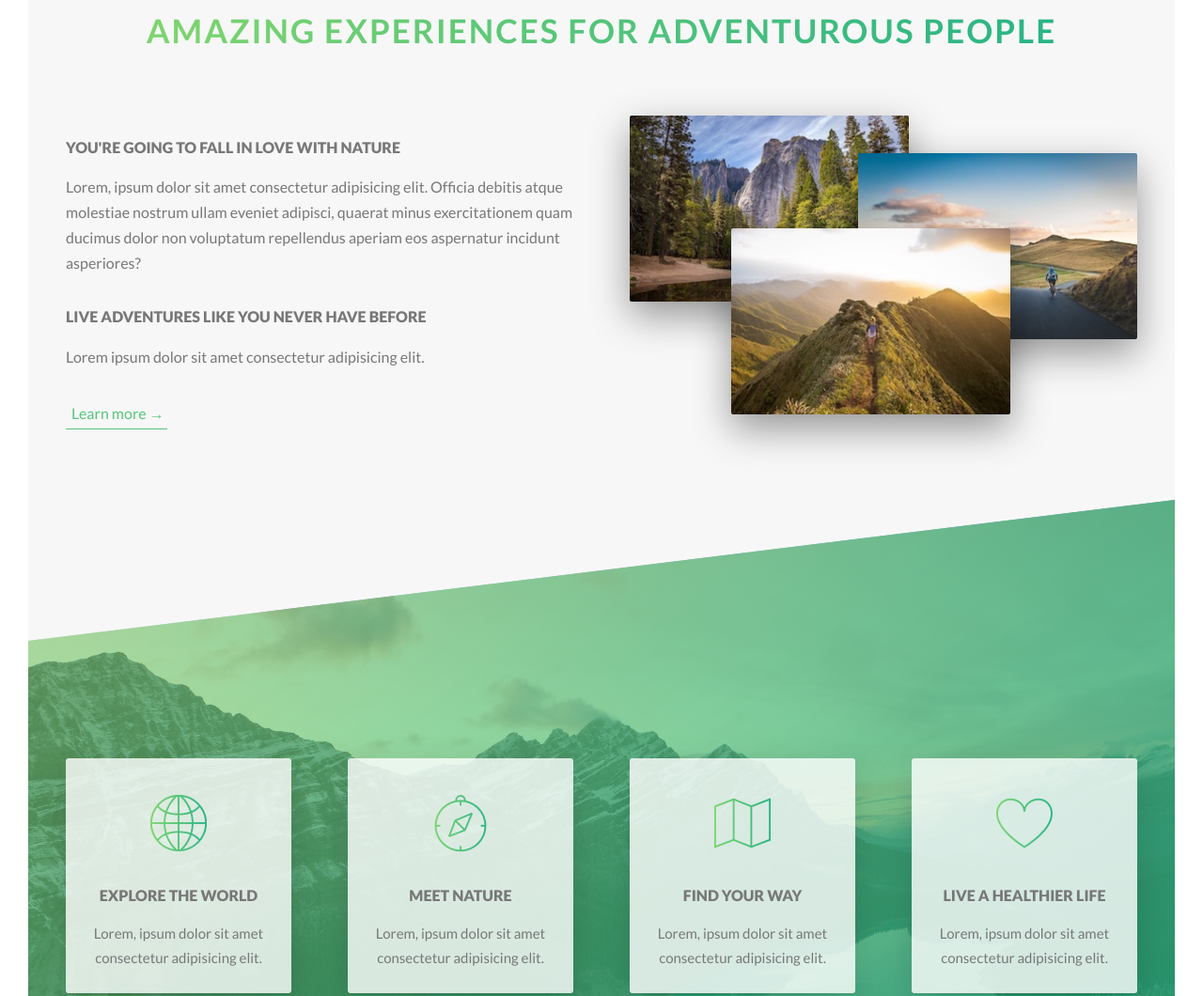
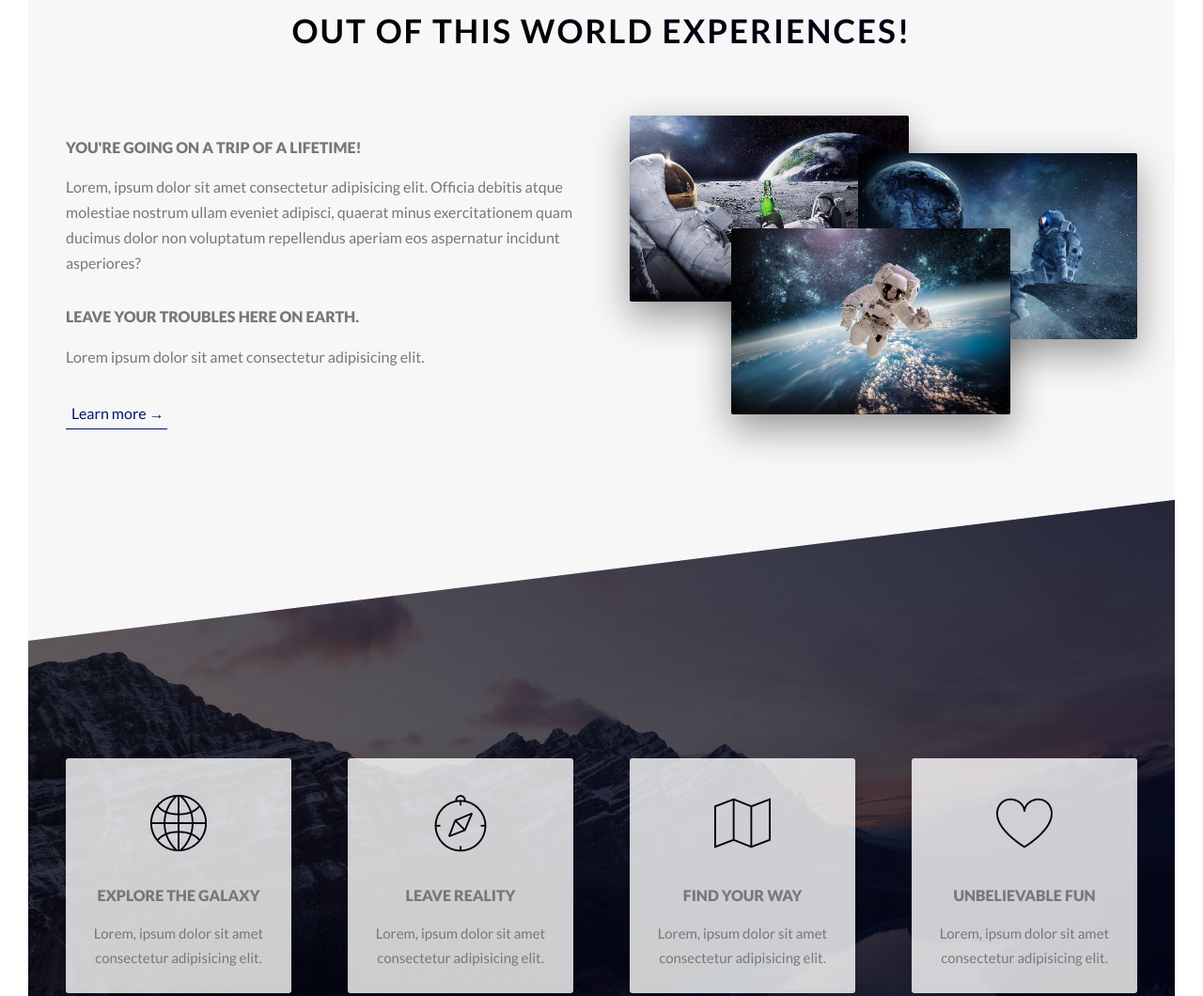
Before and after one commit to KHUDNELL/GalaxyTrek, a website: page index.html in a window 1280 px wide. Shown: the part 877-1937 px from the top of the page at 94% size. Drawn offline with Linux system fonts and the light colour scheme.

Commit message:
getting there

```diff
--- a/index.html
+++ b/index.html
@@ -9,7 +9,7 @@
 
         <link rel="stylesheet" href="css/icon-font.css">
         <link rel="stylesheet" href="css/style.css">
-        <link rel="shortcut icon" type="image/png" href="img/favicon.png">
+        <!--<link rel="shortcut icon" type="image/png" href="img/favicon.png">-->
 
         <title>Galaxy Trek | Discover What's Out There</title>
     </head>
@@ -53,7 +53,7 @@
                 <span class="heading-primary--sub">Discover What's Out There</span>
             </h1>
 
-            <a href="#" class="btn btn--white btn--animated">See Our Tours</a>
+            <a href="#popular" class="btn btn--white btn--animated">See Our Tours</a>
         </div>
         </header>
           <!-- Why can't you run in a campground? -->
@@ -62,15 +62,15 @@
             <section class="section-about">
                 <div class="u-center-text u-margin-bottom-lg">
                 <h2 class="heading-secondary">
-                    Amazing Experiences for Adventurous People
+                    Out of this world experiences!
                 </h2>
             </div>
             <div class="row">
                 <div class="col-1-of-2">
-                   <h3 class="heading-tertiary u-margin-bottom-sm">You're going to fall in love with nature</h3>
+                   <h3 class="heading-tertiary u-margin-bottom-sm">You're going on a trip of a lifetime!</h3>
                    <p class="paragraph">Lorem, ipsum dolor sit amet consectetur adipisicing elit. Officia debitis atque molestiae nostrum ullam eveniet adipisci, quaerat minus exercitationem quam ducimus dolor non voluptatum repellendus aperiam eos aspernatur incidunt asperiores?</p>
 
-                   <h3 class="heading-tertiary u-margin-bottom-sm">Live adventures like you never have before</h3>
+                   <h3 class="heading-tertiary u-margin-bottom-sm">Leave your troubles here on Earth.</h3>
                    <p class="paragraph">Lorem ipsum dolor sit amet consectetur adipisicing elit.</p>
 
                    <a href="#" class="btn-text">Learn more &rarr;</a>
@@ -78,14 +78,14 @@
                 <div class="col-1-of-2">
                    <div class="composition">
 
-                        <!-- responsive image select -->
+                        <!-- responsive image select
                         <img srcset="img/nat-1.jpg 300w, img/nat-1-large.jpg 1000w" sizes="(max-width: 900px) 20vw, (max-width: 600px) 30vw, 300px" alt="Photo 1" class="composition__photo composition__photo--p1" src="img/nat-1-large.jpg">
                         <img srcset="img/nat-2.jpg 300w, img/nat-2-large.jpg 1000w" sizes="(max-width: 900px) 20vw, (max-width: 600px) 30vw, 300px" alt="Photo 1" class="composition__photo composition__photo--p2" src="img/nat-2-large.jpg">
-                        <img srcset="img/nat-3.jpg 300w, img/nat-3-large.jpg 1000w" sizes="(max-width: 900px) 20vw, (max-width: 600px) 30vw, 300px" alt="Photo 1" class="composition__photo composition__photo--p3" src="img/nat-3-large.jpg">
+                        <img srcset="img/nat-3.jpg 300w, img/nat-3-large.jpg 1000w" sizes="(max-width: 900px) 20vw, (max-width: 600px) 30vw, 300px" alt="Photo 1" class="composition__photo composition__photo--p3" src="img/nat-3-large.jpg">-->
 
-                    <!--   <img src="img/nat-1-large.jpg" alt="Photo 1" class="composition__photo composition__photo--p1">
-                        <img src="img/nat-2-large.jpg" alt="Photo 2" class="composition__photo composition__photo--p2">
-                        <img src="img/nat-3-large.jpg" alt="Photo 3" class="composition__photo composition__photo--p3">-->
+                       <img src="img/space-large-2.jpg" alt="Photo 1" class="composition__photo composition__photo--p1">
+                        <img src="img/space-large-1.jpg" alt="Photo 2" class="composition__photo composition__photo--p2">
+                        <img src="img/space-large-3.jpg" alt="Photo 3" class="composition__photo composition__photo--p3">
             </div>
             </div>
             </section>
@@ -97,14 +97,14 @@
                     <div class="col-1-of-4">
                         <div class="feature-box">
                             <i class="feature-box__icon icon-basic-world"></i>
-                            <h3 class="heading-tertiary u-margin-bottom-sm">Explore the world</h3>
+                            <h3 class="heading-tertiary u-margin-bottom-sm">Explore the galaxy</h3>
                             <p class="feature-box__text">Lorem, ipsum dolor sit amet consectetur adipisicing elit.</p>
                         </div>
                     </div>
                     <div class="col-1-of-4">
                         <div class="feature-box">
                             <i class="feature-box__icon icon-basic-compass"></i>
-                            <h3 class="heading-tertiary u-margin-bottom-sm">Meet nature</h3>
+                            <h3 class="heading-tertiary u-margin-bottom-sm">leave reality</h3>
                             <p class="feature-box__text">Lorem, ipsum dolor sit amet consectetur adipisicing elit.</p>
                         </div>
                     </div>
@@ -118,7 +118,7 @@
                     <div class="col-1-of-4">
                         <div class="feature-box">
                             <i class="feature-box__icon icon-basic-heart"></i>
-                            <h3 class="heading-tertiary u-margin-bottom-sm">Live a Healthier life</h3>
+                            <h3 class="heading-tertiary u-margin-bottom-sm">unbelievable fun</h3>
                             <p class="feature-box__text">Lorem, ipsum dolor sit amet consectetur adipisicing elit.</p>
                         </div>
                     </div>
@@ -126,6 +126,7 @@
             </section>
 
             <section class="section-tours">
+                <div id="popular"></div>
                 <div class="u-center-text u-margin-bottom-lg">
                     <h2 class="heading-secondary">
                         Most Popular Tours
@@ -140,7 +141,7 @@
                                     &nbsp;
                                 </div>
                                 <h4 class="card__heading">
-                                    <span class="card__heading-span card__heading-span-1">The Sea Explorer</span>
+                                    <span class="card__heading-span card__heading-span-1">To Da Moon!</span>
 
                                 </h4>
                                 <div class="card__details">
@@ -171,7 +172,7 @@
                                      &nbsp;
                                  </div>
                                  <h4 class="card__heading">
-                                     <span class="card__heading-span card__heading-span-2">The Forest Hiker</span>
+                                     <span class="card__heading-span card__heading-span-2">The Mars Escape</span>
 
                                  </h4>
                                  <div class="card__details">
@@ -202,7 +203,7 @@
                                      &nbsp;
                                  </div>
                                  <h4 class="card__heading">
-                                     <span class="card__heading-span card__heading-span-3">The Snow Adventurer</span>
+                                     <span class="card__heading-span card__heading-span-3">Galaxy's Edge</span>
 
                                  </h4>
                                  <div class="card__details">
@@ -327,8 +328,11 @@
             <div class="footer__logo-box">
 
                 <picture class="footer__logo">
+                    <!--
                     <source srcset="img/logo-green-small-1x.png 1x, img/logo-green-small-2x.png 2x" media="(max-width: 37.5rem)">
-                    <img srcset="img/logo-green-1x.png 1x, img/logo-green-2x.png 2x" alt="full logo" src="img/logo-green-2x.png">
+                    <img srcset="img/logo-green-1x.png 1x, img/logo-green-2x.png 2x" alt="full logo" src="img/logo-green-2x.png">-->
+                    <img src="img/space-logo-white.png" class="header__logo" alt="">
+
                 </picture>
 
 
--- a/sass/abstracts/_variables.scss
+++ b/sass/abstracts/_variables.scss
@@ -1,6 +1,11 @@
-$color-primary: #55c57a;
+/*$color-primary: #55c57a;
 $color-primary-light: #7ed56f;
 $color-primary-dark: #28b485;
+$color-black: #000;*/
+
+$color-primary: #021374;
+$color-primary-light: #010103;
+$color-primary-dark: #000016;
 $color-black: #000;
 
 $color-secondary-light: #ffb900;
--- a/sass/base/_base.scss
+++ b/sass/base/_base.scss
@@ -8,7 +8,7 @@
 
 html {
     font-size: 62.5%;
-
+    scroll-behavior: smooth;
     @include respond(tab-land) {
         font-size: 56.25%;
     }
```
Also changed, not shown: css/style.css, img/space-large-1.jpg (added), img/space-large-2.jpg (added), img/space-large-3.jpg (added).
